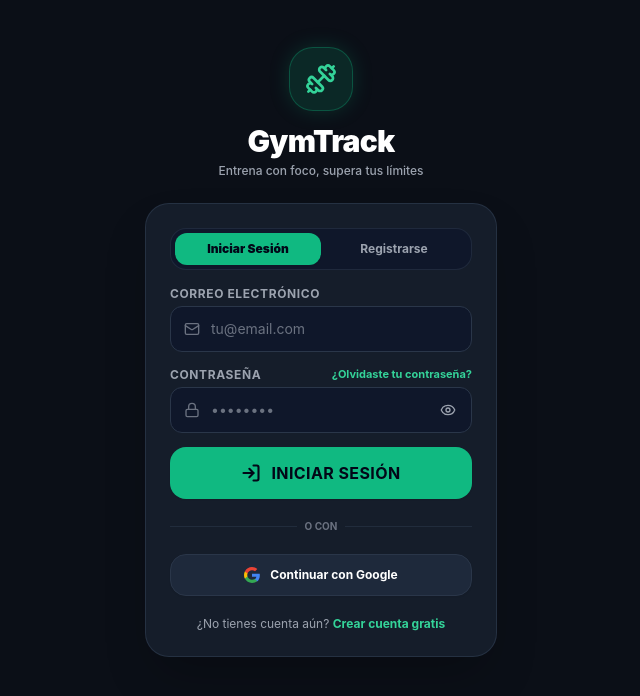
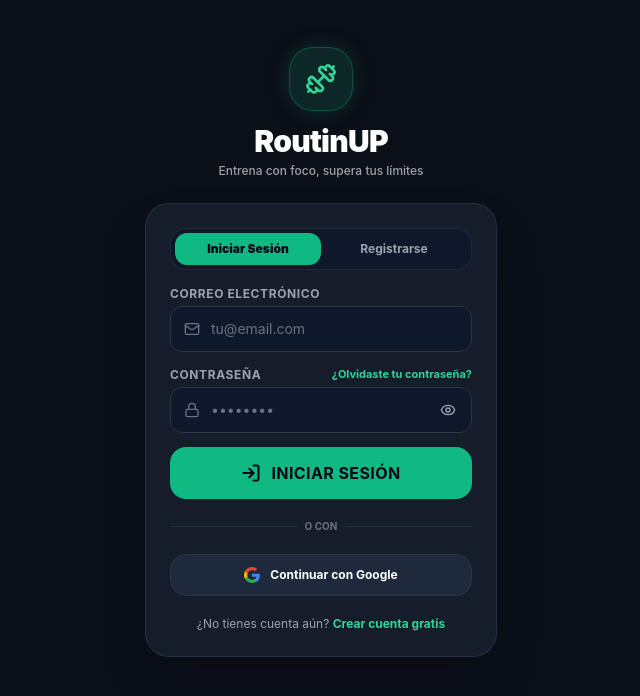
Before and after one commit to RoutinUp/RoutinUp, a React (Vite) app: page /#/login in a window 1280 px wide. Shown: the top 696 px of the page, without its empty margins (319-959 px from the left). Built offline with nearby package versions, Linux system fonts and the light colour scheme; no server answers.

Commit message:
chore(branding): rename application to RoutinUP across config, PWA, and metadata

```diff
--- a/index.html
+++ b/index.html
@@ -6,11 +6,11 @@
     <meta name="theme-color" content="#0B0F17" />
     <meta name="apple-mobile-web-app-capable" content="yes" />
     <meta name="apple-mobile-web-app-status-bar-style" content="black-translucent" />
-    <meta name="apple-mobile-web-app-title" content="GymTrack" />
+    <meta name="apple-mobile-web-app-title" content="RoutinUP" />
     <meta name="description" content="Aplicación mobile-first para crear, gestionar y ejecutar rutinas de gimnasio" />
     <link rel="icon" type="image/svg+xml" href="favicon.svg" />
     <link rel="apple-touch-icon" href="apple-touch-icon.png" />
-    <title>GymTrack - Workout Tracker</title>
+    <title>RoutinUP - Workout Tracker</title>
   </head>
   <body class="bg-gym-bg text-gray-100 antialiased selection:bg-emerald-500 selection:text-black">
     <div id="root"></div>
--- a/package.json
+++ b/package.json
@@ -1,5 +1,5 @@
 {
-  "name": "gymtrack",
+  "name": "routinup",
   "private": true,
   "version": "0.0.0",
   "type": "module",
--- a/public/404.html
+++ b/public/404.html
@@ -2,7 +2,7 @@
 <html>
   <head>
     <meta charset="utf-8">
-    <title>GymTrack</title>
+    <title>RoutinUP</title>
     <script type="text/javascript">
       // Redirección SPA para GitHub Pages
       var pathSegmentsToKeep = 1;
--- a/src/config/app.config.ts
+++ b/src/config/app.config.ts
@@ -20,16 +20,16 @@ export interface AppBrandConfig {
 }
 
 export const APP_CONFIG: AppBrandConfig = {
-  name: 'GymTrack',
-  shortName: 'GymTrack',
+  name: 'RoutinUP',
+  shortName: 'RoutinUP',
   tagline: 'Entrena con foco, supera tus límites',
   description: 'Aplicación mobile-first para crear, gestionar y ejecutar rutinas de gimnasio con seguimiento inteligente.',
   version: '1.0.0',
   defaultWeightUnit: 'kg',
   weightIncrements: [1, 1.25, 2.5, 5],
   defaultRestSeconds: 90,
-  repositoryUrl: 'https://github.com/usuario/gymtrack',
-  supportEmail: 'soporte@gymtrack.app',
+  repositoryUrl: 'https://github.com/RoutinUp/RoutinUp',
+  supportEmail: 'soporte@routinup.app',
   theme: {
     accentColor: '#10B981', // Verde esmeralda deportivo
     accentDark: '#059669',
--- a/src/pages/settings/SettingsPage.tsx
+++ b/src/pages/settings/SettingsPage.tsx
@@ -83,7 +83,7 @@ export const SettingsPage: React.FC = () => {
   };
 
   const displayName = profile?.displayName || user?.user_metadata?.full_name || 'Atleta';
-  const email = user?.email || (isSupabaseConfigured ? '' : 'modo_local@gymtrack.app');
+  const email = user?.email || (isSupabaseConfigured ? '' : 'modo_local@routinup.app');
 
   return (
     <div className="space-y-4 pb-20">
--- a/vite.config.ts
+++ b/vite.config.ts
@@ -12,8 +12,8 @@ export default defineConfig({
       registerType: 'autoUpdate',
       includeAssets: ['favicon.ico', 'apple-touch-icon.png', 'placeholder-exercise.svg'],
       manifest: {
-        name: 'GymTrack - Workout Tracker',
-        short_name: 'GymTrack',
+        name: 'RoutinUP - Workout Tracker',
+        short_name: 'RoutinUP',
         description: 'Aplicación mobile-first para crear, gestionar y ejecutar rutinas de gimnasio',
         theme_color: '#0B0F17',
         background_color: '#0B0F17',
```
Also changed, not shown: 2 other files (tests, documents, lock files or other folders).
